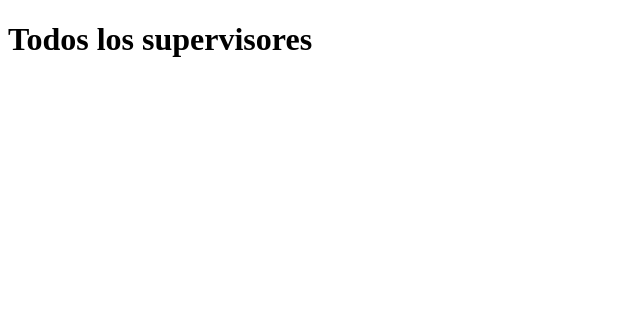
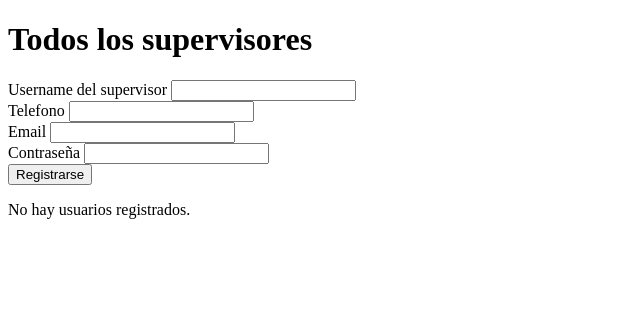
Before and after one commit to ClouddCoder/tienda-aventi, a PHP site: page /src/views/allSupervisors.phtml in a window 1280 px wide. Shown: the top 318 px of the page, without its empty margins (0-640 px from the left). Run offline with PHP 8.4, Linux system fonts and the light colour scheme.

Commit message:
Show all registered supervisors with the delete option from admin panel

```diff
--- a/src/routes/router.php
+++ b/src/routes/router.php
@@ -25,8 +25,8 @@
     $router->get('/all-users', [DocumentController::class, 'allUsers']);
     $router->post('/delete-user', [UserController::class, 'deleteUser']);
     $router->get('/all-supervisors', [DocumentController::class, 'allSupervisors']);
-    $router->post('/delete-supervisor', [UserController::class, 'deleteSupervisor']);
     $router->get('/all-products', [DocumentController::class, 'allProducts']);
+    $router->post('/create-product', [UserController::class, 'createProduct']);
     $router->post('/delete-product', [UserController::class, 'deleteProduct']);
 });
 
--- a/src/views/allSupervisors.phtml
+++ b/src/views/allSupervisors.phtml
@@ -14,7 +14,43 @@
             <h1>Todos los supervisores</h1>
         </header>
         <main>
-
+            <form class="register-form" action="/register-data" method="POST">
+                <!-- This is the id of the supervisor role. -->
+                <input type="hidden" name="id" value=2 />
+                <div>
+                    <label for="username">Username del supervisor</label>
+                    <input id="username" type="text" name="username" />
+                </div>
+                <div>
+                    <label for="phone">Telefono</label>
+                    <input id="phone" type="text" name="phone" />
+                </div>
+                <div>
+                    <label for="email">Email</label>
+                    <input id="email" type="email" name="email" />
+                </div>
+                <div>
+                    <label for="password">Contraseña</label>
+                    <input id="password" type="password" name="password" />
+                </div>
+                <button type="submit">Registrarse</button>
+            </form>
+            <section>
+                <?php if (empty($supervisors)) : ?>
+                    <p>No hay usuarios registrados.</p>
+                <?php else : ?>
+                    <?php foreach ($supervisors as $supervisor) : ?>
+                        <div class="user">
+                            <h2><?= $supervisor['username'] ?></h2>
+                            <form action="/delete-user" method="POST">
+                                <input type="hidden" name="role-id" value=2 />
+                                <input type="hidden" name="id" value="<?= $supervisor['id'] ?>" />
+                                <button type="submit">Eliminar</button>
+                            </form>
+                        </div>
+                    <?php endforeach; ?>
+                <?php endif; ?>
+            </section>
         </main>
     </div>
 </body>
```
Also changed, not shown: src/app/controllers/UserController.php (+20 -14 lines).
